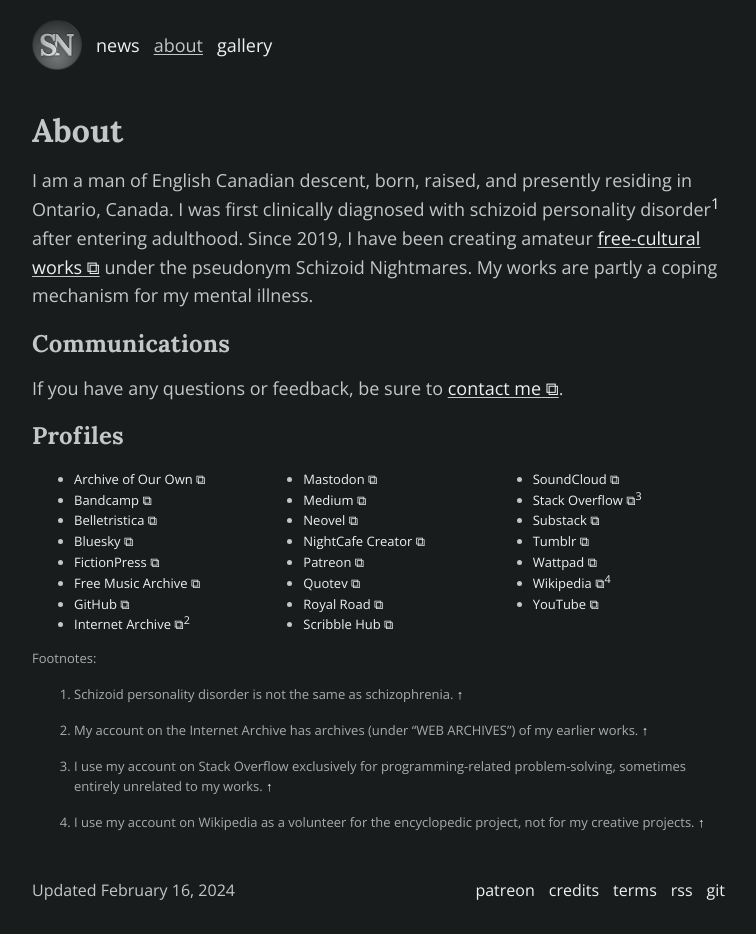
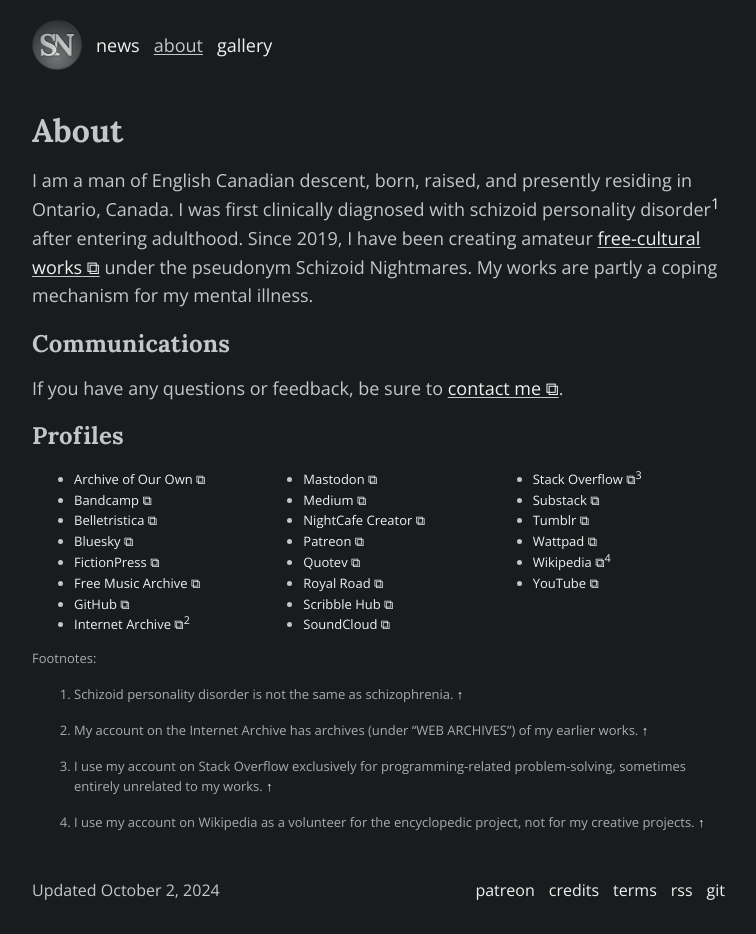
Before and after one commit to schizoidnightmares/schizoidnightmares.com, a Jekyll site: the page built from about.md, in a window 1280 px wide. Shown: the whole page, without its empty margins (258-1014 px from the left). Built offline with Jekyll 4.4.1, drawn with Linux system fonts in a browser that asks for light colours.

Commit message:
Removing link to Neovel

```diff
--- a/about.md
+++ b/about.md
@@ -1,7 +1,7 @@
 ---
 title: About
 description: About me and my works
-last_modified_at: February 16, 2024
+last_modified_at: October 2, 2024
 ---
 
 # About
@@ -24,7 +24,6 @@
 - <a href="https://archive.org/details/@schizoid_nightmares" target="_blank">Internet Archive</a>[^2]
 - <a href="https://mastodon.social/@schizoidnightmares" target="_blank">Mastodon</a>
 - <a href="https://schizoidnightmares.medium.com/" target="_blank">Medium</a>
-- <a href="https://neovel.io/user/66358/schizoid-nightmares" target="_blank">Neovel</a>
 - <a href="https://creator.nightcafe.studio/u/schizoidnightmares" target="_blank">NightCafe Creator</a>
 - <a href="https://www.patreon.com/schizoidnightmares" target="_blank">Patreon</a>
 - <a href="https://www.quotev.com/schizoidnightmares" target="_blank">Quotev</a>
```
